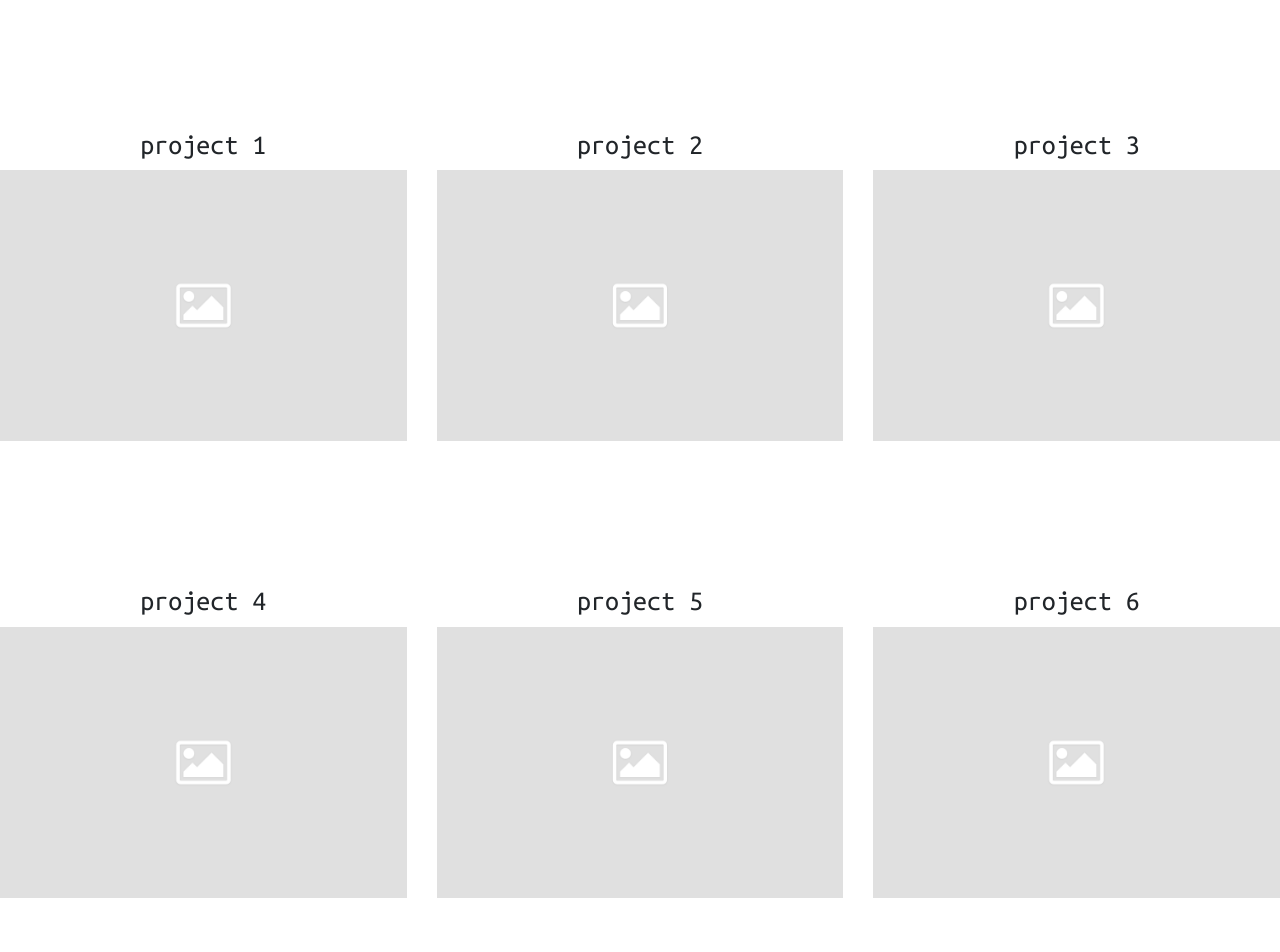
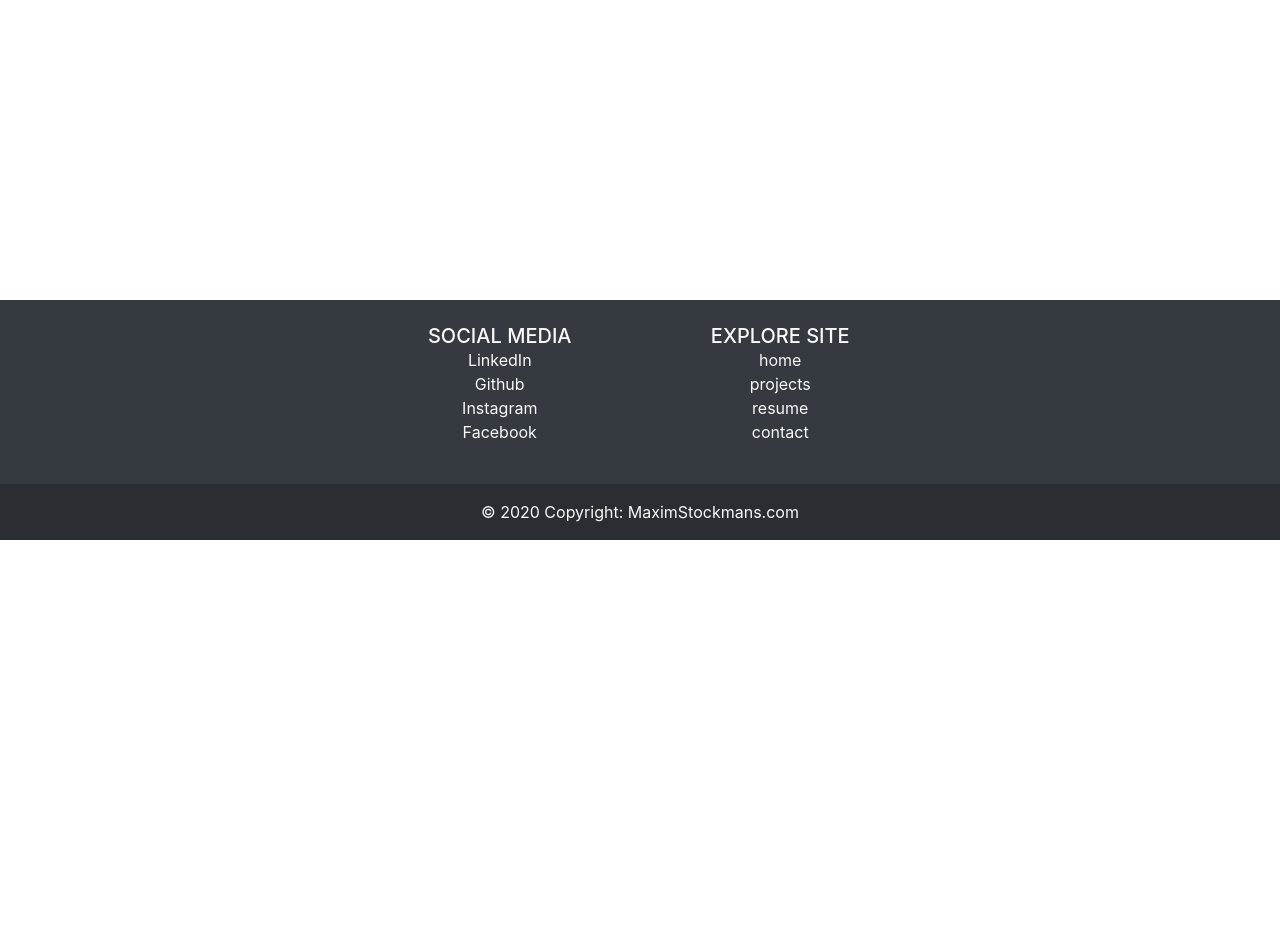
Before and after one commit to MaximStockmans/MaximStockmans.github.io, a website: page index.html in a window 1280 px wide. Shown: the part 260-1212 px from the top of the page. After the commit the page ends 800 px from the top, so only its background shows below. Drawn offline with nearby package versions, Linux system fonts and the light colour scheme.

Commit message:
update index.html

```diff
--- a/index.html
+++ b/index.html
@@ -27,71 +27,8 @@
         </div>
     </div>
 
-    <div class="row homepage-projects 1">
-        <div class="col-md-4 project">
-            <div class="centerH">
-                <h3>project 1</h3>
-            </div>
-            <div class="centerH">
-                <img src="images/image-placeholder.png"class = "img-responsive" width = "100%" />
-            </div>
-        </div>
-
-        <div class="col-md-4 project">
-            <div class="centerH">
-                <h3>project 2</h3>
-            </div>
-            <div class="centerH">
-                <img src="images/image-placeholder.png"class = "img-responsive" width = "100%" />
-            </div>
-        </div>
-
-
-        <div class="col-md-4 project">
-            <div class="centerH">
-                <h3>project 3</h3>
-            </div>
-            <div class="centerH">
-                <img src="images/image-placeholder.png"class = "img-responsive" width = "100%" />
-            </div>
-        </div>
-    </div>
-
-
-
-    <div class="row homepage-projects 2">
-
-        <div class="col-md-4 project">
-            <div class="centerH">
-                <h3>project 4</h3>
-            </div>
-            <div class="centerH">
-                <img src="images/image-placeholder.png"class = "img-responsive" width = "100%" />
-            </div>
-        </div>
-
-        <div class="col-md-4 project">
-            <div class="centerH">
-                <h3>project 5</h3>
-            </div>
-            <div class="centerH">
-                <img src="images/image-placeholder.png"class = "img-responsive" width = "100%" />
-            </div>
-        </div>
-
-        <div class="col-md-4 project">
-            <div class="centerH">
-                <h3>project 6</h3>
-            </div>
-            <div class="centerH">
-                <img src="images/image-placeholder.png"class = "img-responsive" width = "100%" />
-            </div>
-        </div>
-    </div>
-
 
 <div id="footer-placeholder"></div>
-
 
 
 <script>
```
